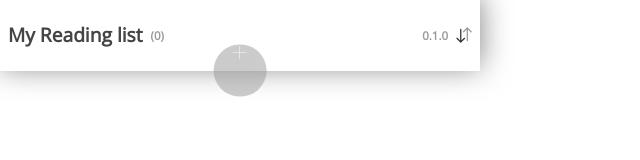
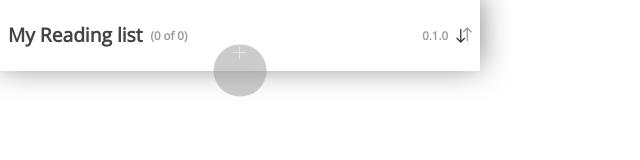
Before and after one commit to elgervb/chrome-readinglist2, an Angular app: page / in a window 1280 px wide. Shown: the top 160 px of the page, without its empty margins (0-640 px from the left). Built offline with nearby package versions, Linux system fonts and the light colour scheme; no server answers.

Commit message:
#6 #7 show number of bookmarks

```diff
--- a/src/app/bookmarks/components/bookmark-header/bookmark-header.component.html
+++ b/src/app/bookmarks/components/bookmark-header/bookmark-header.component.html
@@ -1,7 +1,7 @@
 <header class="header">
   <h1 class="title">
     <span class="container">My Reading list
-      <span class="title--small">({{ bookmarks?.length || 0 }})</span>
+      <span class="title--small">({{ bookmarks?.length || 0 }} of {{countBookmarks}})</span>
     </span>
     <span class="container">
       <span class="version">{{version}}</span>
--- a/src/app/bookmarks/components/bookmark-header/bookmark-header.component.ts
+++ b/src/app/bookmarks/components/bookmark-header/bookmark-header.component.ts
@@ -11,6 +11,7 @@ export class BookmarkHeaderComponent implements OnInit {
   @Input() isSorted: boolean;
   @Input() currentUrlExists: boolean;
   @Input() version: string;
+  @Input() countBookmarks: number;
 
   @Output() addBookmark = new EventEmitter<void>();
   @Output() sortEvent = new EventEmitter<void>();
--- a/src/app/bookmarks/components/bookmark-list/bookmark-list.component.html
+++ b/src/app/bookmarks/components/bookmark-list/bookmark-list.component.html
@@ -9,5 +9,6 @@
 </ul>
 
 <ng-template #noBookmarks>
-  <div class="no-bookmarks">No bookmarks present</div>
+  <div *ngIf="!countBookmarks" class="no-bookmarks">No bookmarks present</div>
+  <div *ngIf="countBookmarks > 0" class="no-bookmarks">No bookmarks found</div>
 </ng-template>
--- a/src/app/bookmarks/components/bookmark-list/bookmark-list.component.ts
+++ b/src/app/bookmarks/components/bookmark-list/bookmark-list.component.ts
@@ -8,6 +8,7 @@ import { LoggerService } from '../../services/logger/logger.service';
 })
 export class BookmarkListComponent implements OnInit, OnChanges {
   @Input() bookmarks: chrome.bookmarks.BookmarkTreeNode[];
+  @Input() countBookmarks: number;
 
   @Output() selectEvent = new EventEmitter<chrome.bookmarks.BookmarkTreeNode>();
 
--- a/src/app/bookmarks/containers/bookmarks/bookmarks.component.html
+++ b/src/app/bookmarks/containers/bookmarks/bookmarks.component.html
@@ -3,12 +3,14 @@
   [currentUrlExists]="currentUrlExists"
   [isSorted]="isSorted | async"
   [version]="version"
+  [countBookmarks]="countBookmarks"
   (addBookmark)="addBookmark()"
   (sortEvent)="sort()">
 </app-bookmark-header>
 
 <app-bookmark-list
   [bookmarks]="bookmarks"
+  [countBookmarks]="countBookmarks"
   (selectEvent)="selectBookmark($event)">
 </app-bookmark-list>
 
--- a/src/app/bookmarks/containers/bookmarks/bookmarks.component.ts
+++ b/src/app/bookmarks/containers/bookmarks/bookmarks.component.ts
@@ -1,6 +1,6 @@
 import { Component, OnInit, ChangeDetectorRef, OnDestroy } from '@angular/core';
 import { BehaviorSubject, Subject, combineLatest } from 'rxjs';
-import { debounceTime, map } from 'rxjs/operators';
+import { debounceTime, map, tap } from 'rxjs/operators';
 import { BookmarkService } from '../../services/bookmark/bookmark.service';
 import { VersionService } from '../../services/version/version.service';
 
@@ -13,7 +13,10 @@ export class BookmarksComponent implements OnInit, OnDestroy {
 
   bookmarks: chrome.bookmarks.BookmarkTreeNode[];
   isSorted = new BehaviorSubject<boolean>(false);
+  // TODO: move this to the header. It has all bookmarks, so it can check if it exists
   currentUrlExists = true;
+  // the number of total (unfiltered) bookmarks
+  countBookmarks: number;
 
   get version() {
     return this.versionService.getVersion();
@@ -33,6 +36,7 @@ export class BookmarksComponent implements OnInit, OnDestroy {
 
     combineLatest(this.bookmarkService.bookmarks$, filter$, this.isSorted)
       .pipe(
+        tap(([allBookmarks, _, __]) => this.countBookmarks = allBookmarks ? allBookmarks.length : 0),
         map(([allBookmarks, filter, sort]) => {
           if (!allBookmarks) {
             return undefined;
```
